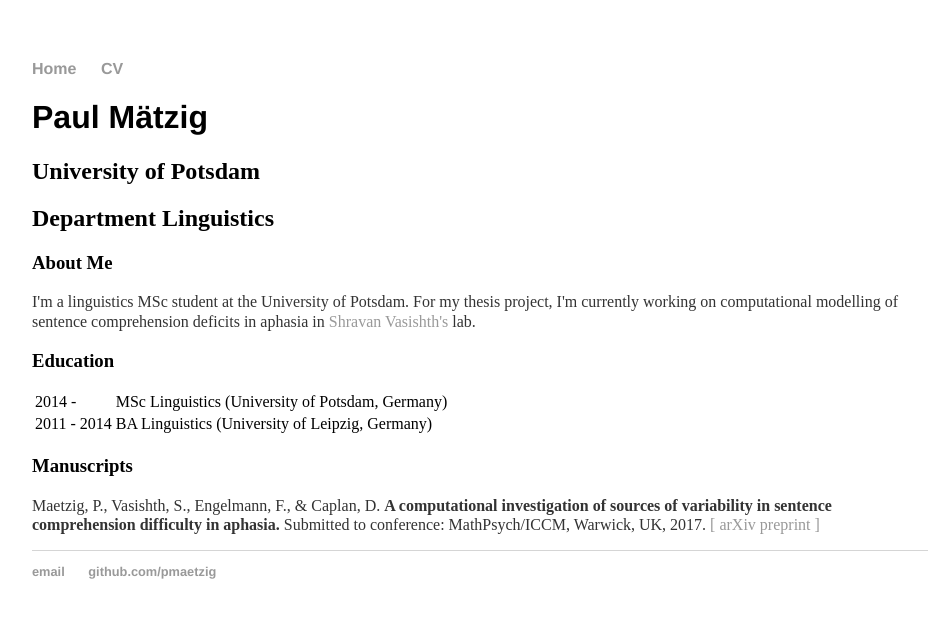
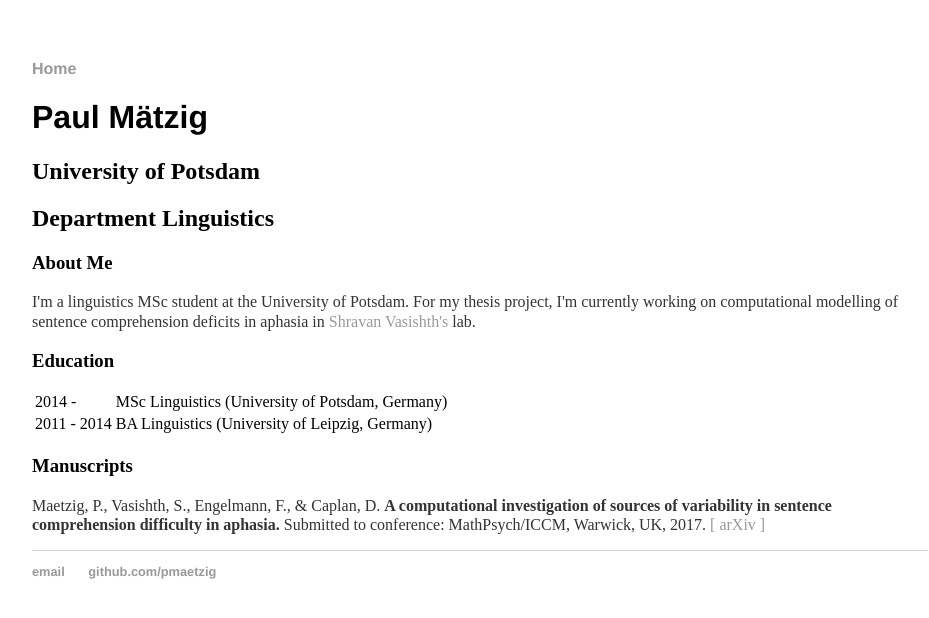
Before and after one commit to pmaetzig/pmaetzig.github.io, a Jekyll site: the page built from index.html, in a window 1280 px wide. Shown: the top 618 px of the page, without its empty margins (160-1089 px from the left). Built offline with Jekyll 4.4.1, drawn with Linux system fonts in a browser that asks for light colours.

```diff
--- a/_layouts/default.html
+++ b/_layouts/default.html
@@ -9,7 +9,6 @@
       <nav>
           <ul>
               <li><a href="/">Home</a></li>
-              <li><a href="/cv">CV</a></li>
           </ul>
       </nav>
       <div class="container">
--- a/index.html
+++ b/index.html
@@ -21,5 +21,5 @@ title: Paul Mätzig
   </table>
 
   <h3>Manuscripts</h3>
-  <p>Maetzig, P., Vasishth, S., Engelmann, F., &amp; Caplan, D. <b>A computational investigation of sources of variability in sentence comprehension difficulty in aphasia.</b> Submitted to conference: MathPsych/ICCM, Warwick, UK, 2017. <a href="https://arxiv.org/abs/1703.04677">[ arXiv preprint ]</a></p>
+  <p>Maetzig, P., Vasishth, S., Engelmann, F., &amp; Caplan, D. <b>A computational investigation of sources of variability in sentence comprehension difficulty in aphasia.</b> Submitted to conference: MathPsych/ICCM, Warwick, UK, 2017. <a href="https://arxiv.org/abs/1703.04677">[ arXiv ]</a></p>
 </div><!-- /.blurb -->
```
